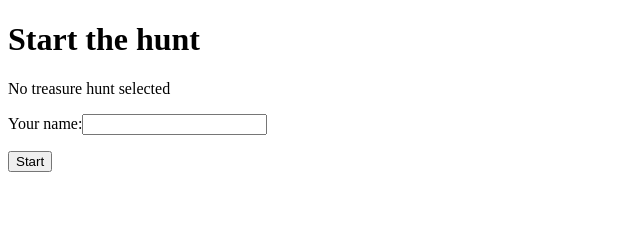
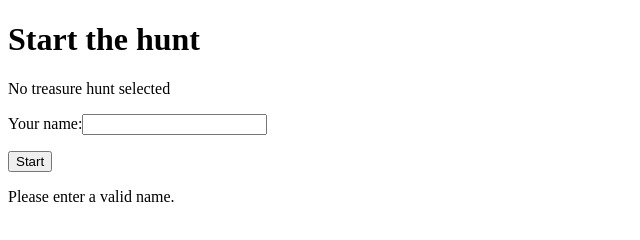
Before and after one commit to Bladimiros06/teamA-assignment-, a plain HTML site: page start.html in a window 1280 px wide. Both pictures are taken after a click on the input "Start". Shown: the whole page, without its empty margins (0-640 px from the left). Drawn offline with Linux system fonts and the light colour scheme; no server answers.

Commit message:
added commands that tells and checks if the player entered a name

```diff
--- a/start.html
+++ b/start.html
@@ -36,6 +36,14 @@
     function startHunt() {
 
         let playerName = document.getElementById("playerName").value;
+        if(playerName ==="") {
+            document.getElementById("message").innerHTML = "Please enter a valid name.";
+            return;
+
+        }
+
+
+
         let url = "https://codecyprus.org/th/api/start?player=" + playerName + "&app=teamAApp&treasure-hunt-id=" + uuid;
 
         fetch(url)
```
